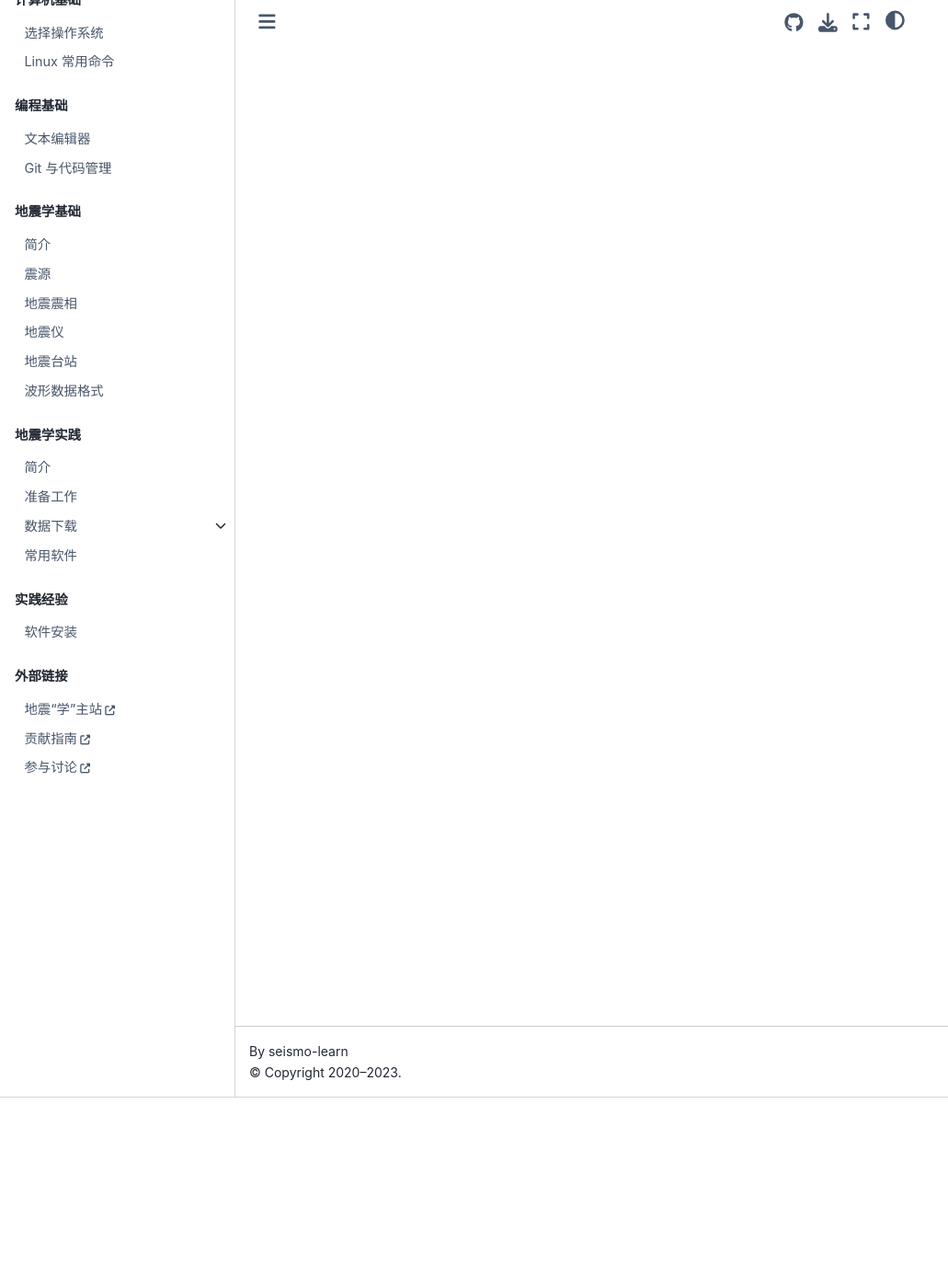
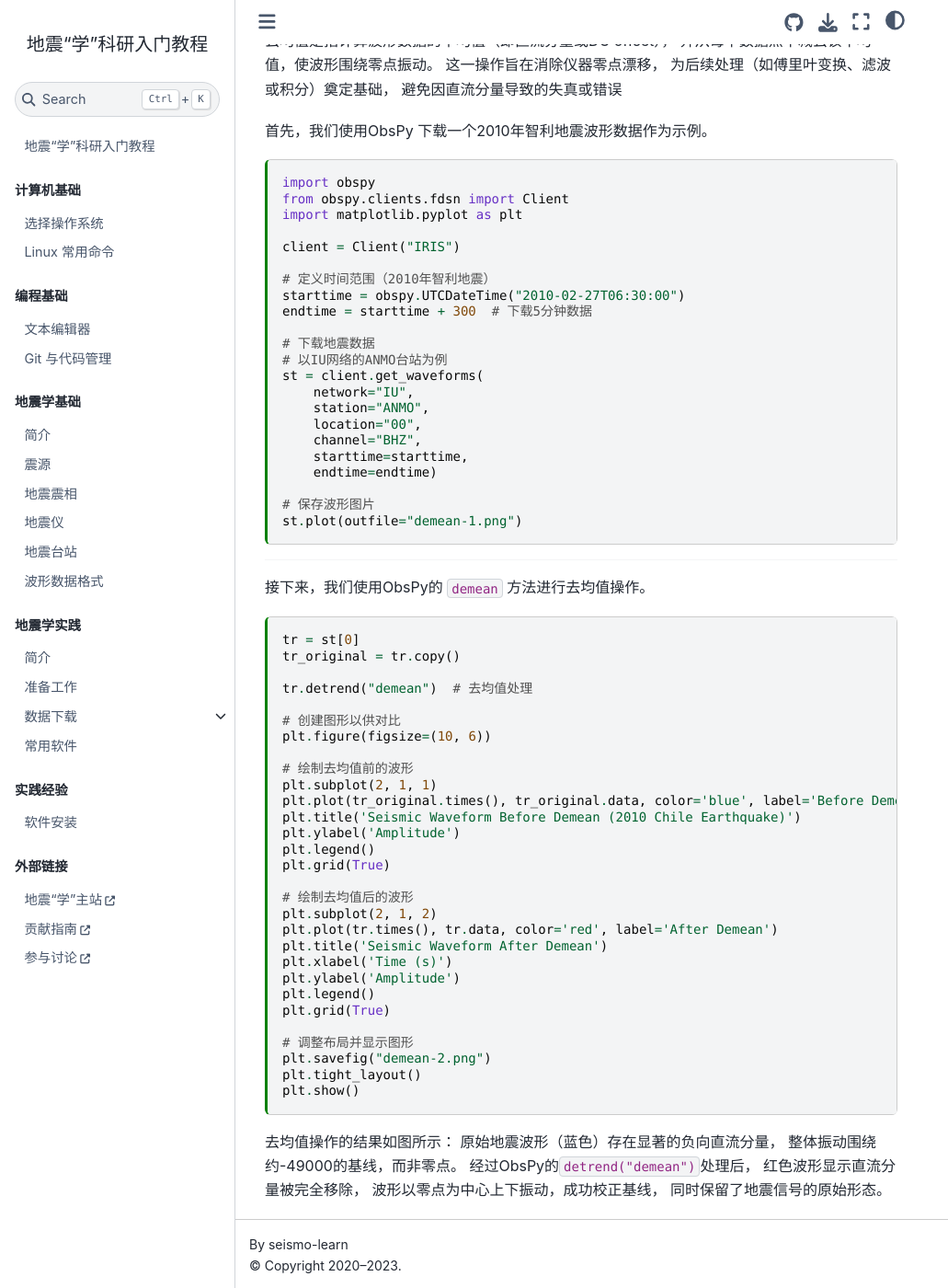
Before and after one commit to seismo-learn/seismology101, a Jupyter Book: the page built from source/exercises/demean.md, in a window 1280 px wide and 1400 px high, scrolled down 207 px. Shown: the whole window at 92% size, without its empty margins (0-1031 px from the left). Built offline with Jupyter Book 1.0.4 settings and Sphinx 7.4.7 and the Sphinx Book theme 1.1.4, drawn with Linux system fonts in a browser that asks for light colours; pages that are not in the unit, such as notebooks, are missing from menus; some of the changed text lies outside the part shown.

Commit message:
git commit -m "Update demean"

````diff
--- a/source/exercises/demean.md
+++ b/source/exercises/demean.md
@@ -1 +1,100 @@
+---
+jupytext:
+  text_representation:
+    extension: .md
+    format_name: myst
+    format_version: 0.13
+    jupytext_version: 1.13.0
+kernelspec:
+  display_name: Python 3
+  language: python
+  name: python3
+---
+
+
 # 去均值
+
+- 本节贡献者: [何星辰](https://github.com/Chuan1937)（作者）、[田冬冬](https://me.seisman.info/)（审稿）
+- 最近更新日期: 2025-09-06
+- 预计花费时间: 10 分钟
+
+去均值是指计算波形数据的平均值（即直流分量或DC offset），
+并从每个数据点中减去该平均值，使波形围绕零点振动。
+这一操作旨在消除仪器零点漂移，
+为后续处理（如傅里叶变换、滤波或积分）奠定基础，
+避免因直流分量导致的失真或错误
+
+
+
+
+首先，我们使用ObsPy 下载一个2010年智利地震波形数据作为示例。
+
+```{code-cell} ipython3
+import obspy
+from obspy.clients.fdsn import Client
+import matplotlib.pyplot as plt
+
+client = Client("IRIS")
+
+# 定义时间范围（2010年智利地震）
+starttime = obspy.UTCDateTime("2010-02-27T06:30:00")
+endtime = starttime + 300  # 下载5分钟数据
+
+# 下载地震数据
+# 以IU网络的ANMO台站为例
+st = client.get_waveforms(
+    network="IU",
+    station="ANMO",
+    location="00",
+    channel="BHZ",
+    starttime=starttime,
+    endtime=endtime)
+
+# 保存波形图片
+st.plot(outfile="demean-1.png")
+```
+
+
+---
+
+接下来，我们使用ObsPy的 `demean` 方法进行去均值操作。
+
+```{code-cell} ipython3
+tr = st[0]
+tr_original = tr.copy()
+
+tr.detrend("demean")  # 去均值处理
+
+# 创建图形以供对比
+plt.figure(figsize=(10, 6))
+
+# 绘制去均值前的波形
+plt.subplot(2, 1, 1)
+plt.plot(tr_original.times(), tr_original.data, color='blue', label='Before Demean')
+plt.title('Seismic Waveform Before Demean (2010 Chile Earthquake)')
+plt.ylabel('Amplitude')
+plt.legend()
+plt.grid(True)
+
+# 绘制去均值后的波形
+plt.subplot(2, 1, 2)
+plt.plot(tr.times(), tr.data, color='red', label='After Demean')
+plt.title('Seismic Waveform After Demean')
+plt.xlabel('Time (s)')
+plt.ylabel('Amplitude')
+plt.legend()
+plt.grid(True)
+
+# 调整布局并显示图形
+plt.savefig("demean-2.png")
+plt.tight_layout()
+plt.show()
+```
+
+去均值操作的结果如图所示：
+原始地震波形（蓝色）存在显著的负向直流分量，
+整体振动围绕约-49000的基线，而非零点。
+经过ObsPy的`detrend("demean")`处理后，
+红色波形显示直流分量被完全移除，
+波形以零点为中心上下振动，成功校正基线，
+同时保留了地震信号的原始形态。
````
